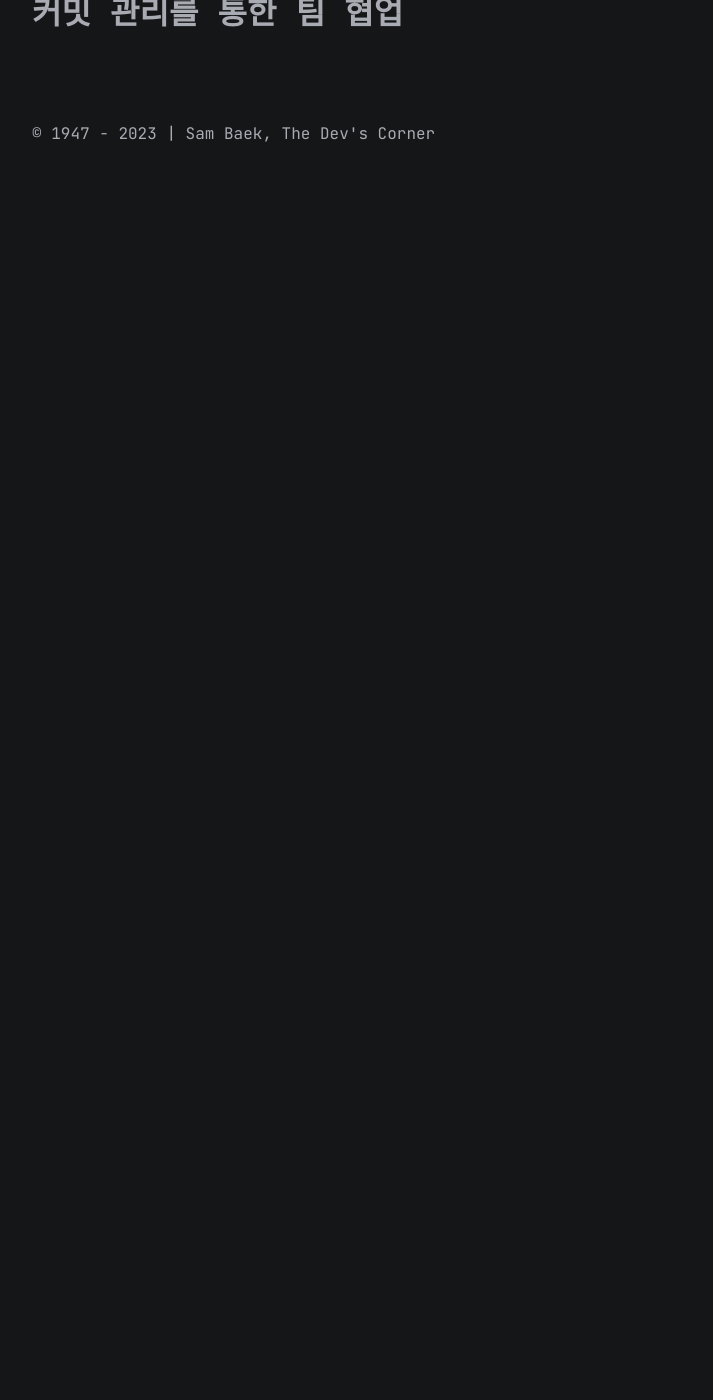
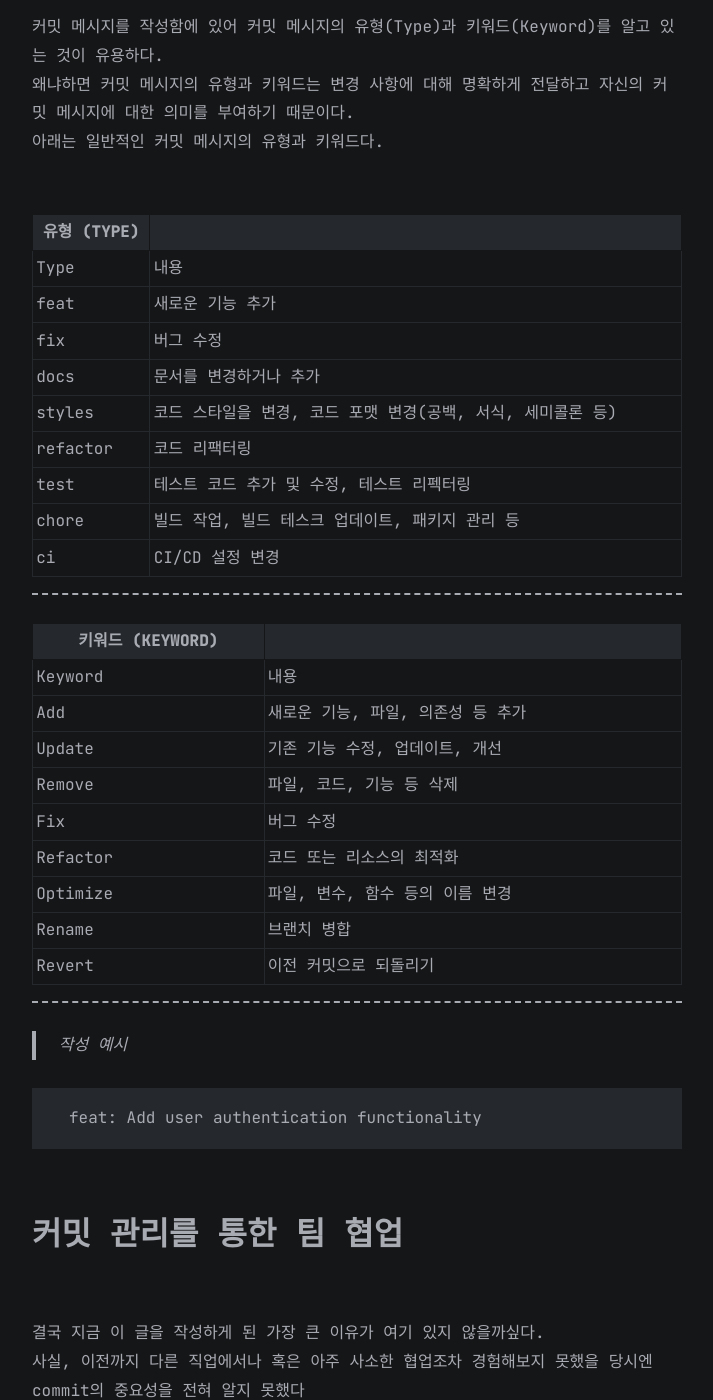
Before and after one commit to SamBeak/sambeak.github.io, a Jekyll site: the page built from all_collections/_posts/2023-06-30-commit.md, in a window 1280 px wide and 1400 px high, scrolled down 5099 px. Shown: the whole window, without its empty margins (283-996 px from the left). Built offline with Jekyll 4.4.1, drawn with Linux system fonts in a browser that asks for light colours; before the commit the page ends 5313 px from its top, so only the background shows below that; some of the changed text lies outside the part shown.

Commit message:
docs: Apdate 230630commit.md to write article

````diff
--- a/all_collections/_posts/2023-06-30-commit.md
+++ b/all_collections/_posts/2023-06-30-commit.md
@@ -119,4 +119,57 @@ commit 메시지의 제목을 과거시제가 아닌 명령어로 적는 이유
 
 # 커밋의 유형과 키워드 활용
 
+<br>
+커밋 메시지를 작성함에 있어 커밋 메시지의 유형(Type)과 키워드(Keyword)를 알고 있는 것이 유용하다. <br>
+왜냐하면 커밋 메시지의 유형과 키워드는 변경 사항에 대해 명확하게 전달하고 자신의 커밋 메시지에 대한 의미를 부여하기 때문이다. <br>
+아래는 일반적인 커밋 메시지의 유형과 키워드다. <br><br>
+
+| 유형 (TYPE)
+|------------------------------------------------------------|
+| Type | 내용 |
+| -------- | ----------------------------------------------------------- |
+| feat | 새로운 기능 추가 |
+| fix | 버그 수정 |
+| docs | 문서를 변경하거나 추가 |
+| styles | 코드 스타일을 변경, 코드 포맷 변경(공백, 서식, 세미콜론 등) |
+| refactor | 코드 리팩터링 |
+| test | 테스트 코드 추가 및 수정, 테스트 리펙터링 |
+| chore | 빌드 작업, 빌드 테스크 업데이트, 패키지 관리 등 |
+| ci | CI/CD 설정 변경 |
+
+---
+
+| 키워드 (KEYWORD)
+|------------------------------------------------------------|
+| Keyword | 내용 |
+| -------- | ----------------------------------------------------------- |
+| Add | 새로운 기능, 파일, 의존성 등 추가 |
+| Update | 기존 기능 수정, 업데이트, 개선 |
+| Remove | 파일, 코드, 기능 등 삭제 |
+| Fix | 버그 수정 |
+| Refactor | 코드 또는 리소스의 최적화 |
+| Optimize | 파일, 변수, 함수 등의 이름 변경 |
+| Rename | 브랜치 병합 |
+| Revert | 이전 커밋으로 되돌리기 |
+
+---
+
+> 작성 예시
+
+```
+feat: Add user authentication functionality
+```
+
 # 커밋 관리를 통한 팀 협업
+
+<br>
+결국 지금 이 글을 작성하게 된 가장 큰 이유가 여기 있지 않을까싶다. <br>
+사실, 이전까지 다른 직업에서나 혹은 아주 사소한 협업조차 경험해보지 못했을 당시엔 commit의 중요성을 전혀 알지 못했다 <br>
+commit 관리를 통한 팀 협업은 프로젝트의 개발과 관리를 원할하게 진행하기 위해 정말이지 중요한 요소인데 <br>
+그 이유를 정리해두는 것이 앞으로 commit을 작성하고 관리함에 있어 도움이 될 것 같다. <br>
+
+> commit을 통해 개발자들은 프로젝트의 변경 사항을 추적하고 이력을 관리할 수 있기 때문에 각 commit은 특정 작업 또는 수정을 대표하고, 이를 통해 개발자들은 진행 상황을 파악하고 이전 버전과의 차이점을 확인할 수 있다.
+> commit 메시지를 통해 개발자는 변경 사항에 대한 정보를 공유할 수 있고 다른 팀원과 소통할 수 있다. 명확하고 의미 있는 commit 메시지는 다른 개발자들이 변경 사항을 이해하고 검토하는데 도우며 협업 과정에서 오해와 혼동을 줄인다.
+> commit을 기반으로 한 코드 리뷰는 팀의 코드 품질을 향상시킨다. 다른 개발자들은 커밋된 변경 사항을 검토하고 피드백을 제공할 수 있고, 코드의 일관성, 가독성, 효율성 등을 평가할 수 있다.
+> 여러 개발자들이 동시에 작업할 때 커밋을 통해 충돌을 방지하고 해결할 수 있다. commit을 기반으로한 브랜치 관리와 병합은 효율적인 협업과 코드 통합을 지원하며, 다양한 기능과 수정 사항을 안전하게 관리할 수 있다.
+> commit을 통해 프로젝트의 이전 상태로 쉽게 롤백할 수 있다. 문제가 발생했을 때 이전 작업 내용으로 복구하는 것은 프로젝트의 안전성과 신뢰성을 유지하는데 돕는다.
````
